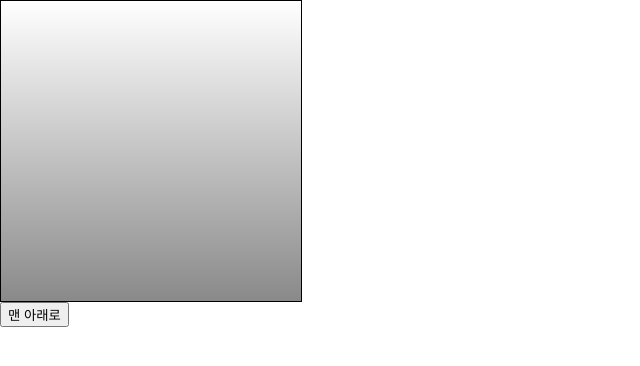
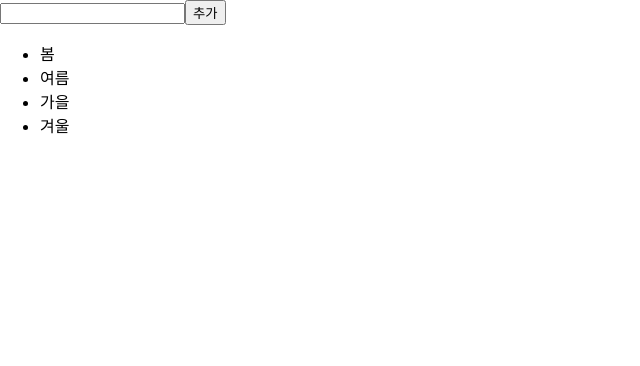
Before and after one commit to silverflow/react_study, a React (Create React App) app: page / in a window 1280 px wide. Shown: the top 366 px of the page, without its empty margins (0-640 px from the left). Built offline with nearby package versions, Linux system fonts and the light colour scheme.

Commit message:
study: 컴포넌트 반복하기 (#169p)
key값은 언제나 유일해야 한다 명심하기

```diff
--- a/src/App.js
+++ b/src/App.js
@@ -1,15 +1,8 @@
 import React, { Component } from "react";
-import ScrollBox from "./ScrollBox";
+import IterationSample from "./IterationSample";
 
 export default class App extends Component {
 	render() {
-		return (
-			<div>
-				<ScrollBox ref={(ref) => (this.scrollBox = ref)} />
-				<button onClick={() => this.scrollBox.scrollToBottom()}>
-					맨 아래로
-				</button>
-			</div>
-		);
+		return <IterationSample />;
 	}
 }
--- /dev/null
+++ b/src/IterationSample.js
@@ -0,0 +1,33 @@
+import React, { useState } from "react";
+
+const IterationSample = () => {
+	const [names, setNames] = useState([
+		{ id: 1, text: "봄" },
+		{ id: 2, text: "여름" },
+		{ id: 3, text: "가을" },
+		{ id: 4, text: "겨울" },
+	]);
+	const [inputText, setInputText] = useState("");
+	const [nextId, setNextId] = useState(5); // 새로운 항목을 추가할 때 사용할 ID
+
+	const onChange = (e) => setInputText(e.target.value);
+	const onClick = () => {
+		const nextNames = names.concat({
+			id: nextId, // nextId 값을 id로 설정
+			text: inputText,
+		});
+		setNextId(nextId + 1); // nextId 값에 1을 더해준다
+		setNames(nextNames); // names값을 업데이트한다.
+		setInputText(""); // inputText를 비운다.
+	};
+	const nameList = names.map((name) => <li key={name.id}>{name.text}</li>);
+	return (
+		<>
+			<input value={inputText} onChange={onChange} />
+			<button onClick={onClick}>추가</button>
+			<ul>{nameList}</ul>
+		</>
+	);
+};
+
+export default IterationSample;
```
